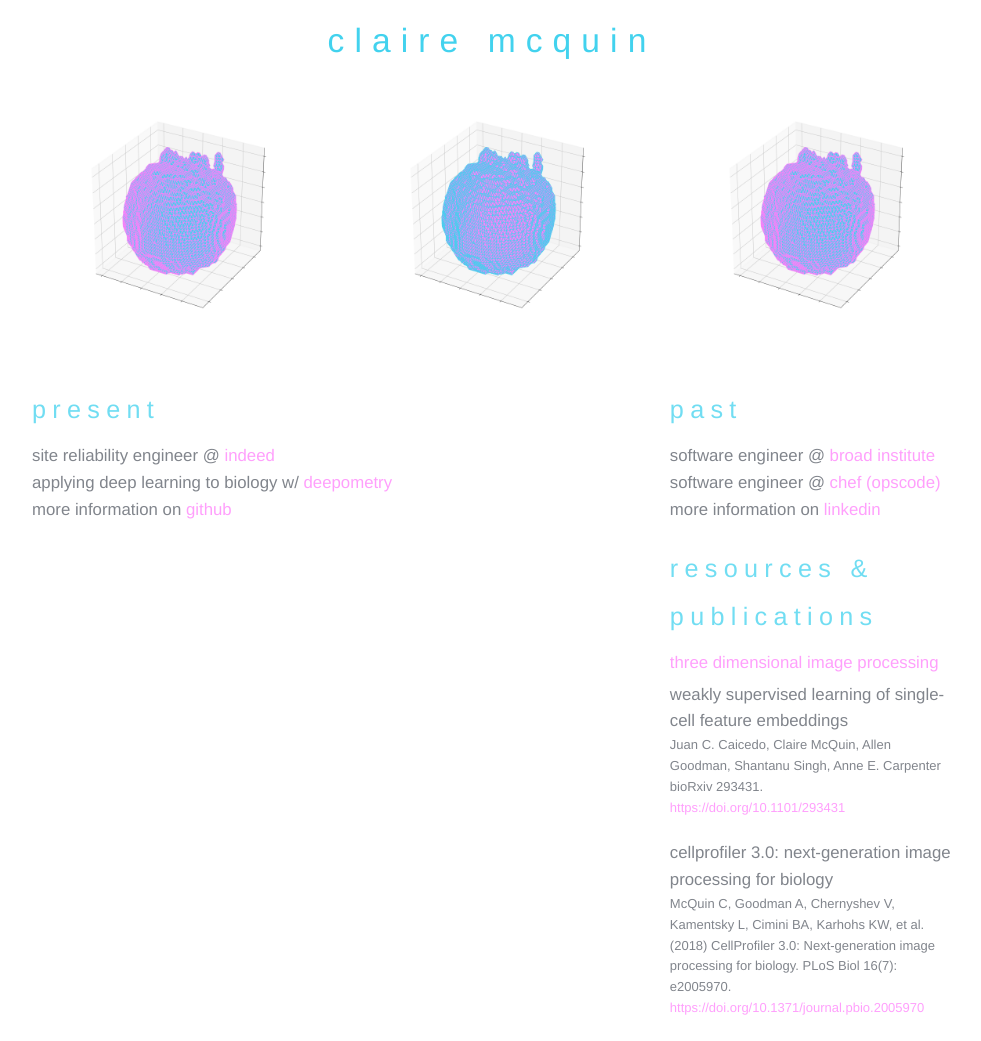
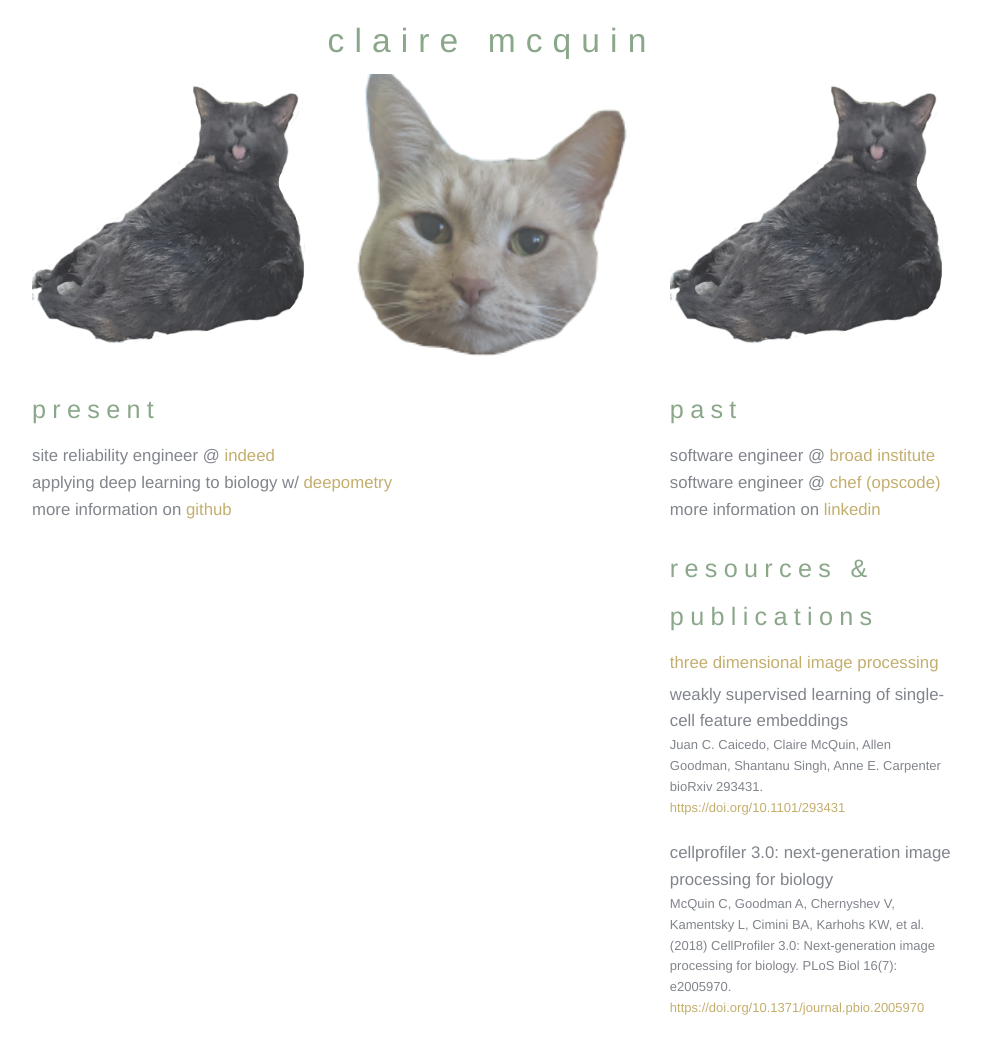
Before and after one commit to mcquin/mcquin.github.io, a Jekyll site: the page built from index.html, in a window 1280 px wide. Shown: the whole page, without its empty margins (148-1129 px from the left). Built offline with Jekyll 4.4.1, drawn with Linux system fonts in a browser that asks for light colours.

Commit message:
Update images, colors

```diff
--- a/css/base.css
+++ b/css/base.css
@@ -26,8 +26,8 @@
 .twelve.columns                 { width: 100%; }
 
 a {
-  color: #ff61fa;
-  opacity: .6;
+  color: #B59A49;
+  opacity: .8;
   text-decoration: none;
 }
 
@@ -44,7 +44,7 @@ body {
 }
 
 h1 {
-  color: #14c7ea;
+  color: #6F926E;
   font-size: 2em;
   font-weight: 400;
   letter-spacing: .3em;
@@ -56,14 +56,14 @@ h1 {
 }
 
 h2 {
-  color: #14c7ea;
+  color: #6F926E;
   font-size: 1.5em;
   font-weight: 350;
   letter-spacing: .25em;
   line-height: 48px;
   margin-bottom: 10px;
   margin-top: 20px;
-  opacity: .6;
+  opacity: .8;
   text-align: left;
 }
 
--- a/index.html
+++ b/index.html
@@ -5,13 +5,13 @@ title: claire mcquin
 
 <div class="row">
   <div class="four columns">
-    <img src="/images/02_cm.png">
+    <img src="/images/pooka_lick.png">
   </div>
   <div class="four columns">
-    <img src="/images/02_mc.png">
+    <img src="/images/kiki_head.png">
   </div>
   <div class="four columns">
-    <img src="/images/02_cm.png">
+    <img src="/images/pooka_lick.png">
   </div>
 </div>
 
```
Also changed, not shown: images/02_cm.png (deleted), images/02_mc.png (deleted), images/kiki_head.png (added), images/pooka_lick.png (added).
